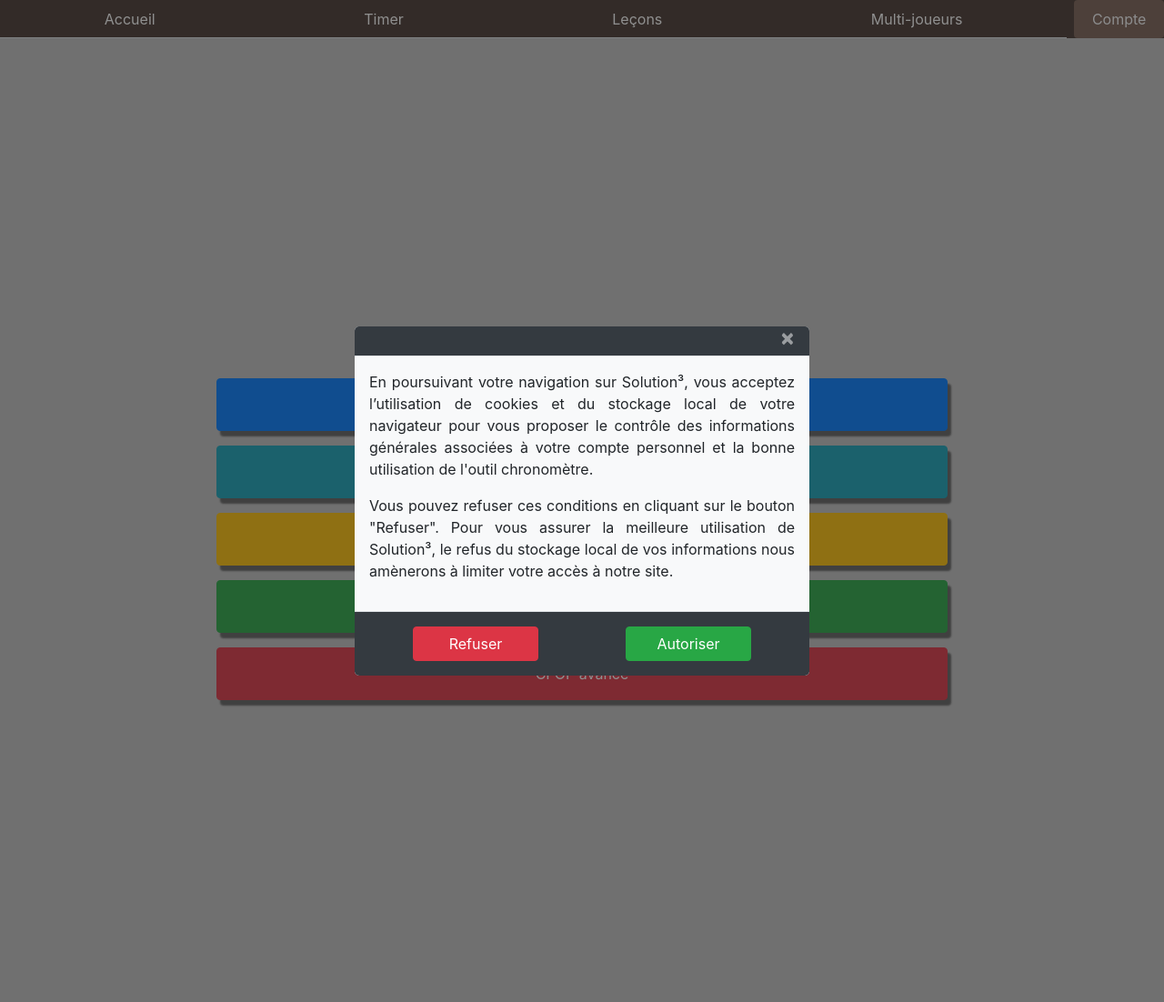
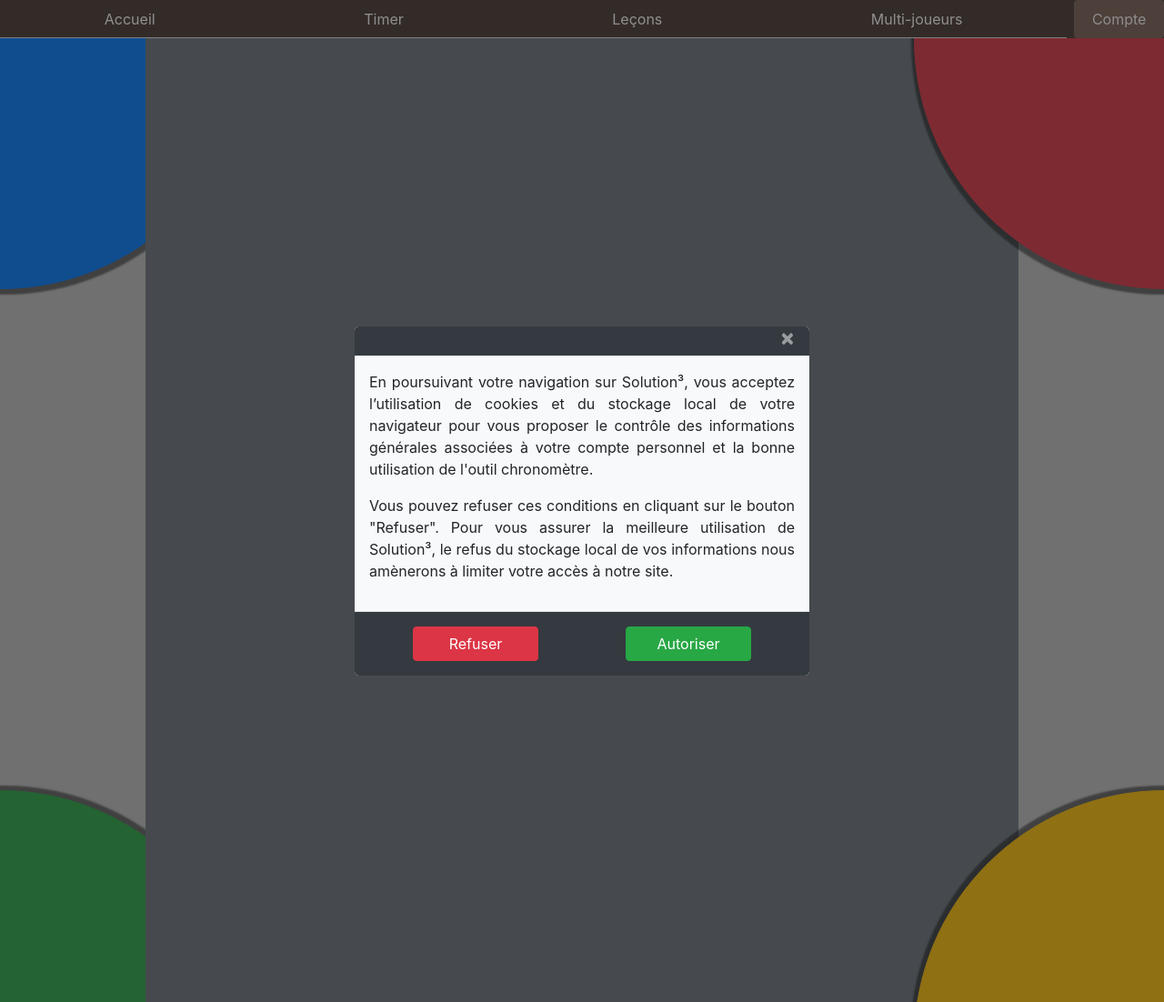
Before and after one commit to PierreMonvoisin/Solution3-PHP, a PHP site: page /learningMenu.php in a window 1280 px wide. Shown: the whole page at 91% size. Run offline with PHP 8.4, Linux system fonts and the light colour scheme.

Commit message:
Changement du learningMenu.php (possibilité de suppression du lesson.php

```diff
--- a/assets/css/learningMenu.css
+++ b/assets/css/learningMenu.css
@@ -3,18 +3,40 @@
     scroll-behavior: smooth;
     overflow: hidden;
 }
-body, #mainMenu {
+body, #mainMenu, #mainMenu > .row {
     height: 100vh;
 }
+#mainMenu {
+    overflow: hidden;
+}
 #mainMenu button {
-    -webkit-box-shadow: 4px 6px 2px rgba(0, 0, 0, 0.5);
-    -moz-box-shadow: 4px 6px 2px rgba(0, 0, 0, 0.5);
-    box-shadow: 4px 6px 2px rgba(0, 0, 0, 0.5);
+    width: 50vh;
+    height: 50vh;
+    border-radius: 50%;
     outline: none;
+    position: absolute;
 }
 #mainMenu button:active {
-    -webkit-box-shadow: 2px  2px 2px rgba(0, 0, 0, 0.6);
-    -moz-box-shadow: 2px 2px 2px rgba(0, 0, 0, 0.6);
     box-shadow: 2px 2px 2px rgba(0, 0, 0, 0.6);
     transform: scale(0.99);
 }
+#topLeft {
+    box-shadow: 4px 6px 2px rgba(0, 0, 0, 0.5);
+    top: -25vh;
+    left: -25vh;
+}
+#topRight {
+    box-shadow: -3px 6px 2px rgba(0, 0, 0, 0.5);
+    top: -25vh;
+    right: -25vh;
+}
+#bottomLeft {
+    box-shadow: 4px -5px 2px rgba(0, 0, 0, 0.5);
+    bottom: -25vh;
+    left: -25vh;
+}
+#bottomRight {
+    box-shadow: -4px -5px 2px rgba(0, 0, 0, 0.5);
+    bottom: -25vh;
+    right: -25vh
+}
--- a/learningMenu.php
+++ b/learningMenu.php
@@ -16,22 +16,18 @@
 <body class="bg-silver">
 <!-- Header -->
 <?php include 'header.php'; ?>
-<div id="mainMenu" class="container-fluid d-flex">
-    <div class="row w-100 m-auto">
-        <div class="col-8 mx-auto my-2">
-            <button type="button" class="btn btn-block btn-primary py-3">Comment résoudre un 3x3</button>
+<div id="mainMenu" class="container-fluid p-0">
+    <div class="row w-100 p-0 m-0">
+        <div class="col p-0 m-0">
+            <button id="topLeft" type="button" class="btn btn-primary"></button>
+            <button id="bottomLeft" type="button" class="btn btn-success"></button>
         </div>
-        <div class="col-8 mx-auto my-2">
-            <button type="button" class="btn btn-block btn-info py-3">La méthode CFOP</button>
+        <div class="col-9 bg-secondary">
+
         </div>
-        <div class="col-8 mx-auto my-2">
-            <button type="button" class="btn btn-block btn-warning py-3">Notation des mélanges</button>
-        </div>
-        <div class="col-8 mx-auto my-2">
-            <button type="button" class="btn btn-block btn-success py-3">Listes d'algorithmes</button>
-        </div>
-        <div class="col-8 mx-auto my-2">
-            <button type="button" class="btn btn-block btn-danger py-3">CFOP avancé</button>
+        <div class="col p-0 ml-auto mr-0 my-0">
+            <button id="topRight" type="button" class="btn btn-danger"></button>
+            <button id="bottomRight" type="button" class="btn btn-warning"></button>
         </div>
     </div>
 </div>
```
